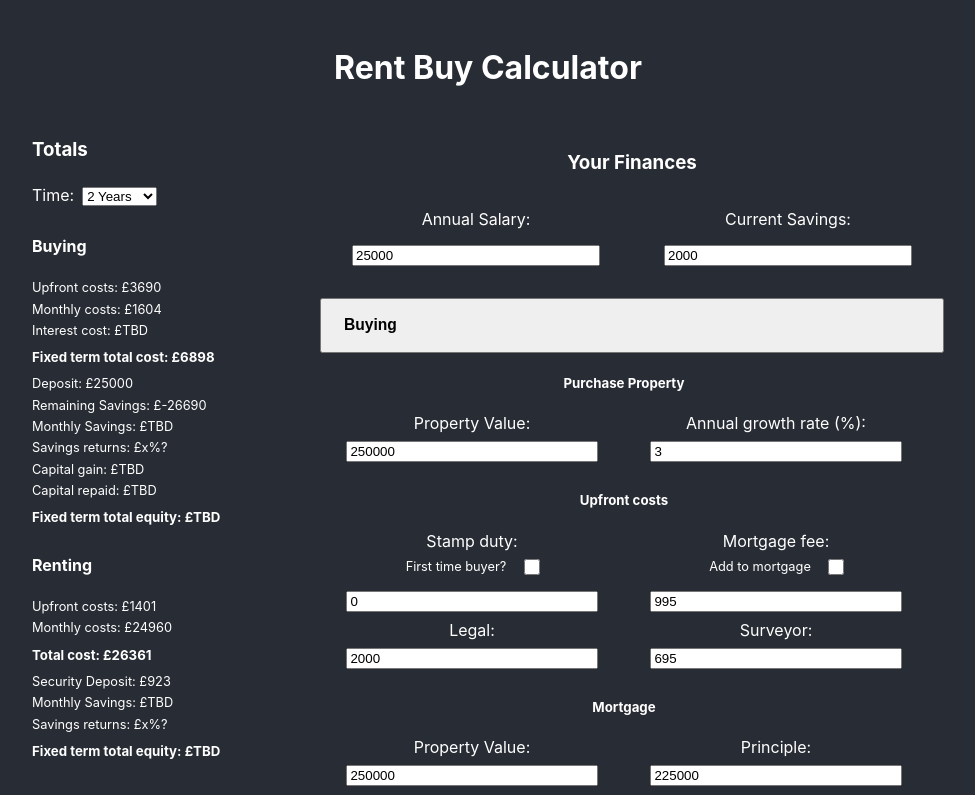
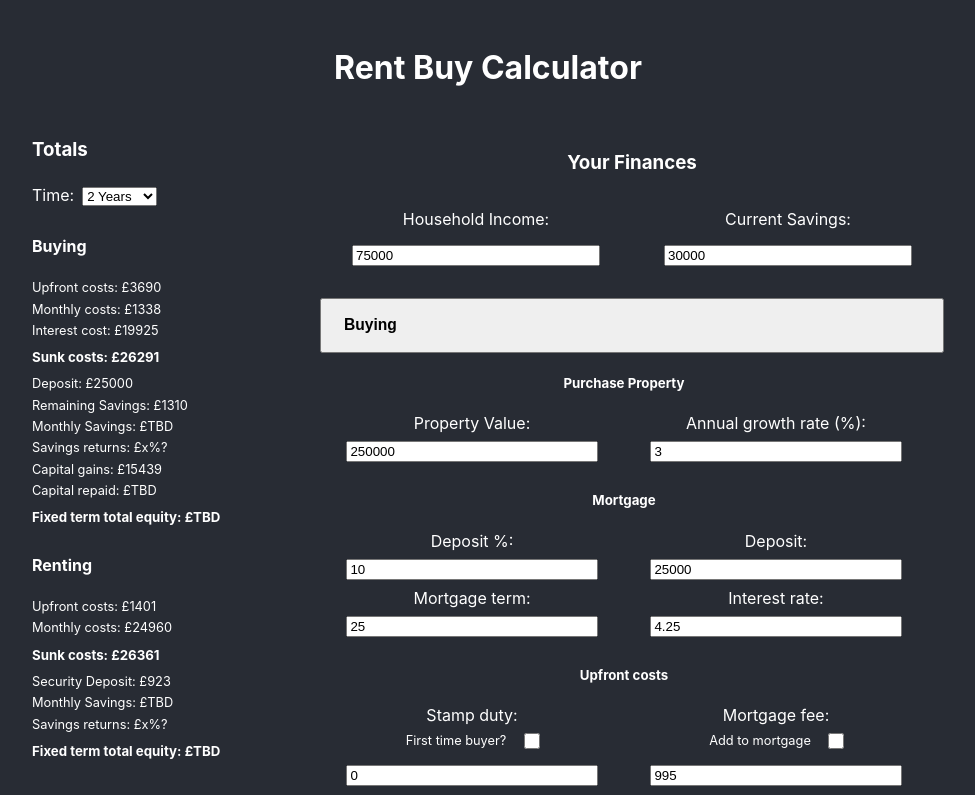
Before and after one commit to Spencer-EMS/rentbuycalc, a React (Create React App) app: page / in a window 1280 px wide. Shown: the top 795 px of the page, without its empty margins (152-1127 px from the left). Built offline with nearby package versions, Linux system fonts and the light colour scheme.

Commit message:
completed buy totals for interest cost & capital gains

```diff
--- a/src/components/BuyForm/BuyForm.js
+++ b/src/components/BuyForm/BuyForm.js
@@ -1,14 +1,27 @@
 import React, { useState, useEffect } from 'react';
 import style from './BuyForm.module.css';
 
-const BuyForm = (props) => {
+const BuyForm = ({
+        monthlyCosts,
+        setMonthlyCosts,
+        upFrontCosts,
+        setUpFrontCosts,
+        depAmount,
+        setDepAmount,
+        fixedTerm,
+        stampDutyCost,
+        setStampDutyCost,
+        setPeriodInterestCost,
+        setTimePeriodCost,
+        setCapitalGains
+    }) => {
 
     // input variables
     const [ propValue, setPropValue ] = useState(250000);
     const [ growthRate, setGrowthRate ] = useState(3);
     const [ depPercent, setDepPercent ] = useState(10);
     const [ mortTerm, setMortTerm ] = useState(25);
-    const [ intRate, setIntRate ] = useState(6.25);
+    const [ intRate, setIntRate ] = useState(4.25);
 
     // readOnly values
     const [ mortPrinciple, setMortPrinciple ] = useState(0);
@@ -31,7 +44,7 @@ const BuyForm = (props) => {
 
     // Stamp Duty & Deposit
     useEffect(() => {
-        props.setDepAmount(propValue*(depPercent/100));
+        setDepAmount(propValue*(depPercent/100));
         var test1 = propValue-(propValue*(depPercent/100));
         setMortPrinciple(test1);
         const stampDuty = (value, ftbBool) => {
@@ -46,7 +59,7 @@ const BuyForm = (props) => {
                 } else {
                     sdltTotal = ((value - 1499999)*0.12)+((value - 925001)*0.1)+(675000*0.05);
                 }
-                props.setStampDutyCost(sdltTotal);
+                setStampDutyCost(sdltTotal);
             } else if (ftbBool === true) {
                 if (value <= 425000) {
                     sdltTotal = 0;
@@ -59,12 +72,23 @@ const BuyForm = (props) => {
                 } else {
                     sdltTotal = ((value - 1499999)*0.12)+((value - 925001)*0.1)+(675000*0.05);
                 }
-                props.setStampDutyCost(sdltTotal);
+                setStampDutyCost(sdltTotal);
             }
         }
         stampDuty(propValue, ftbCheckBox);
-    }, [propValue, ftbCheckBox, depPercent, props]);
+    }, [propValue, ftbCheckBox, depPercent, setDepAmount, setStampDutyCost]);
 
+    // Calculating Interest Cost across the time period [Formula: A=(P(1+r/n)^nt)-P]
+    useEffect(() => {
+        var intCost;
+        intCost = mortPrinciple*((1+((intRate/100)/12))**(12*fixedTerm));
+        intCost = intCost - mortPrinciple;
+        setPeriodInterestCost(intCost);
+        // Buy cost over fixed term
+        const termCost = fixedTerm*monthlyCosts;
+        const totalBuyCost = upFrontCosts+termCost+intCost;
+        setTimePeriodCost(totalBuyCost);
+    }, [setPeriodInterestCost, setTimePeriodCost, fixedTerm, upFrontCosts, monthlyCosts, mortPrinciple, intRate]);
 
     // Monthly Mortgage Payments
     useEffect(() => {
@@ -76,23 +100,23 @@ const BuyForm = (props) => {
     useEffect(() => { // upFront cost Sum
         var upfrontCostSum;
         if (addToMortgage !== false) {
-            upfrontCostSum = props.stampDutyCost + legalCost + survCost;
+            upfrontCostSum = stampDutyCost + legalCost + survCost;
         } else {
-            upfrontCostSum = props.stampDutyCost + legalCost + mortFee + survCost;
+            upfrontCostSum = stampDutyCost + legalCost + mortFee + survCost;
         }
-        props.setUpFrontCosts(upfrontCostSum);
-    }, [props, legalCost, mortFee, survCost, addToMortgage]);
+        setUpFrontCosts(upfrontCostSum);
+    }, [setUpFrontCosts, stampDutyCost, legalCost, mortFee, survCost, addToMortgage]);
 
     useEffect(() => { // Monthly cost sum
         const monthlyCostSum = mortgagePayment + monthlyMaintenance + servCharge + groundRent;
-        props.setMonthlyCosts(monthlyCostSum);
-    }, [mortgagePayment, monthlyMaintenance, servCharge, groundRent, props]);
+        setMonthlyCosts(monthlyCostSum);
+    }, [setMonthlyCosts, mortgagePayment, monthlyMaintenance, servCharge, groundRent]);
 
-    useEffect(() => { // Buy Cost over Fixed Term
-        const termCost = props.fixedTerm*props.monthlyCosts;
-        var totalBuyCost = props.upFrontCosts+termCost;
-        props.setTimePeriodCost(totalBuyCost);
-    }, [props]);
+    useEffect(() => { // Capital Gains
+        const futureMarketValue = propValue*((1+((growthRate/100)/12))**(12*fixedTerm));
+        const capGain = futureMarketValue - propValue;
+        setCapitalGains(capGain);
+    }, [fixedTerm, stampDutyCost, setCapitalGains, setMonthlyCosts, propValue, growthRate]);
 
 
     // Event handlers
@@ -113,12 +137,12 @@ const BuyForm = (props) => {
     const handleDepChange = event => {
         const newDepPerc = parseInt(event.target.value);
         setDepPercent(newDepPerc);
-        props.setDepAmount((newDepPerc/100)*propValue);
+        setDepAmount((newDepPerc/100)*propValue);
     }
 
     const handleDepAmountChange = event => {
         var newDepAmount = parseInt(event.target.value);
-        props.setDepAmount(newDepAmount);
+        setDepAmount(newDepAmount);
         var newDepPerc = newDepAmount/propValue;
         newDepPerc = (newDepPerc*100).toFixed(1);
         setDepPercent(newDepPerc);
@@ -126,7 +150,7 @@ const BuyForm = (props) => {
 
     // const handleFtermChange = (event) => {
     //     const newFixedTerm = parseInt(event.target.value);
-    //     props.setFixedTerm(newFixedTerm);
+    //     .setFixedTerm(newFixedTerm);
     // }
 
     const handleMortTermChange = (event) => {
@@ -203,15 +227,31 @@ const BuyForm = (props) => {
                     <label htmlFor="pGrowth">Annual growth rate (%):
                         <input type="number" id="pGrowth" name="pGrowth" defaultValue={growthRate} onChange={handleGrowthRateChange}/>
                     </label>
-                    {/* <label htmlFor="fterm">Fixed term:
-                        <select id="fterm" name="fterm" defaultValue={props.fixedTerm} onChange={handleFtermChange} className={style.dropDown}>
-                            <option type="number" value="1">1 Year</option>
-                            <option type="number" value="2">2 Years</option>
-                            <option type="number" value="3">3 Years</option>
-                            <option type="number" value="4">4 Years</option>
-                            <option type="number" value="5">5 Years</option>
-                        </select>
-                    </label> */}
+                </div>
+                <h5>Mortgage</h5>
+                {/* <div className={style.flexNorm}>
+                    <label htmlFor="propValueRef">Property Value:
+                        <input readOnly type="number" id="propValueRef" name="propValueRef" value={propValue}/>
+                    </label>
+                    <label htmlFor="princ">Principle:
+                        <input readOnly type="number" id="princ" name="princ" value={mortPrinciple}/>
+                    </label>
+                </div> */}
+                <div className={style.flexNorm}>
+                    <label htmlFor="dperc">Deposit %:
+                        <input type="number" id="dperc" name="dperc" value={depPercent} onChange={handleDepChange}/>
+                    </label>
+                    <label htmlFor="dvalue">Deposit:
+                        <input type="number" id="deposit" name="deposit" value={depAmount} onChange={handleDepAmountChange}/>
+                    </label>
+                </div>
+                <div className={style.flexNorm}>
+                    <label htmlFor="dperc">Mortgage term:
+                        <input type="number" id="dperc" name="dperc" defaultValue={mortTerm} onChange={handleMortTermChange}/>
+                    </label>
+                    <label htmlFor="irate">Interest rate:
+                        <input type="number" id="irate" name="irate" defaultValue={intRate} onChange={handleIntChange}/>
+                    </label>
                 </div>
                 <h5>Upfront costs</h5>
                 <div className={style.flexNorm}>
@@ -220,7 +260,7 @@ const BuyForm = (props) => {
                             <p>First time buyer?</p>
                             <input type="checkbox" id="ftbCheck" name="ftbCheck" onChange={handleCheckChange} defaultValue={ftbCheckBox}/>
                         </div>
-                        <input type="number" id="lcost" name="lcost" readOnly value={props.stampDutyCost.toFixed(0)}/>
+                        <input type="number" id="lcost" name="lcost" readOnly value={stampDutyCost.toFixed(0)}/>
                     </label>
                     <label htmlFor="mortgageFees">Mortgage fee:
                         <div className={style.stampFlex}>
@@ -238,35 +278,10 @@ const BuyForm = (props) => {
                         <input type="number" id="scost" name="scost" defaultValue={survCost} onChange={handleSurvCostChange}/>
                     </label>
                 </div>
-                <h5>Mortgage</h5>
-                <div className={style.flexNorm}>
-                    <label htmlFor="propValueRef">Property Value:
-                        <input readOnly type="number" id="propValueRef" name="propValueRef" value={propValue}/>
-                    </label>
-                    <label htmlFor="princ">Principle:
-                        <input readOnly type="number" id="princ" name="princ" value={mortPrinciple}/>
-                    </label>
-                </div>
-                <div className={style.flexNorm}>
-                    <label htmlFor="dperc">Deposit %:
-                        <input type="number" id="dperc" name="dperc" value={depPercent} onChange={handleDepChange}/>
-                    </label>
-                    <label htmlFor="dvalue">Deposit:
-                        <input type="number" id="deposit" name="deposit" value={props.depAmount} onChange={handleDepAmountChange}/>
-                    </label>
-                </div>
-                <div className={style.flexNorm}>
-                    <label htmlFor="dperc">Mortgage term:
-                        <input type="number" id="dperc" name="dperc" defaultValue={mortTerm} onChange={handleMortTermChange}/>
-                    </label>
-                    <label htmlFor="irate">Interest rate:
-                        <input type="number" id="irate" name="irate" defaultValue={intRate} onChange={handleIntChange}/>
-                    </label>
-                </div>
                 <h5>Monthly costs</h5>
                 <div className={style.flexNorm}>
                     <label htmlFor="mPayment">Mortgage Payment:
-                        <input readOnly type="number" id="mPayment" name="mPayment" value={mortgagePayment.toFixed(2)}/>
+                        <input readOnly type="number" id="mPayment" name="mPayment" value={mortgagePayment.toFixed(0)}/>
                     </label>
                     <label htmlFor="grent">Maintenance:
                         <input type="number" id="grent" name="grent" defaultValue={monthlyMaintenance} onChange={handleMaintenanceChange}/>
--- a/src/components/Calculator/Calculator.js
+++ b/src/components/Calculator/Calculator.js
@@ -12,8 +12,8 @@ const Calculator = () => {
     const [ fixedTerm, setFixedTerm ] = useState(2);
 
     // Personal Finances
-    const [ annualIncome, setAnnualIncome ] = useState(25000);
-    const [ currentSavings, setCurrentSavings ] = useState(2000);
+    const [ annualIncome, setAnnualIncome ] = useState(75000);
+    const [ currentSavings, setCurrentSavings ] = useState(30000);
 
     // upfront cost variables BUY
     const [ stampDutyCost, setStampDutyCost ] = useState(0);
@@ -30,11 +30,13 @@ const Calculator = () => {
     const [ timePeriodCost, setTimePeriodCost ] = useState(0);
     const [ upFrontRentCost, setUpFrontRentCost ] = useState(0);
     const [ rentMonthlyCost, setRentMonthlyCost ] = useState(0);
+    const [ periodInterestCost, setPeriodInterestCost ] = useState(0);
+    const [ capitalGains, setCapitalGains ] = useState(0);
+    const [ capitalRepaid, setCapitalRepaid ] = useState(0);
 
     // Booleans
     const [ buyInputBool, setBuyInputBool ] = useState(false);
     const [ rentInputButton, setRentInputButton ] = useState(false);
-
 
     // Event handlers
     const handleBuyButton = () => {
@@ -60,6 +62,8 @@ const Calculator = () => {
                     rentMonthlyCost={rentMonthlyCost}
                     upFrontRentCost={upFrontRentCost}
                     securityDeposit={securityDeposit}
+                    periodInterestCost={periodInterestCost}
+                    capitalGains={capitalGains}
                 />
                 <div className={style.colFlex}>
                 <PersonalFinances
@@ -83,10 +87,11 @@ const Calculator = () => {
                             depAmount={depAmount}
                             setDepAmount={setDepAmount}
                             fixedTerm={fixedTerm}
-                            setFixedTerm={setFixedTerm}
                             stampDutyCost={stampDutyCost}
                             setStampDutyCost={setStampDutyCost}
+                            setPeriodInterestCost={setPeriodInterestCost}
                             setTimePeriodCost={setTimePeriodCost}
+                            setCapitalGains={setCapitalGains}
                         />
                     {/* //     :
                     //     <></>
--- a/src/components/PersonalFinances/PersonalFinances.js
+++ b/src/components/PersonalFinances/PersonalFinances.js
@@ -19,7 +19,7 @@ const PersonalFinances = (props) => {
             <h3>Your Finances</h3>
             <div className={style.financeFlex}>
                 <div className={style.colFlex}>
-                    <p>Annual Salary:</p>
+                    <p>Household Income:</p>
                     <input type="number" id="asalary" name="asalary" defaultValue={props.annualIncome} onChange={handleIncomeChange}/>
                 </div>
                 <div className={style.colFlex}>
--- a/src/components/Totals/Totals.js
+++ b/src/components/Totals/Totals.js
@@ -7,7 +7,6 @@ const Totals = (props) => {
         const newFixedTerm = parseInt(event.target.value);
         props.setFixedTerm(newFixedTerm);
     }
-
 
     return(
         <div className={style.Totals}>
@@ -27,21 +26,21 @@ const Totals = (props) => {
                 <h4>Buying</h4>
                 <p>Upfront costs: £{props.sumUpFrontCosts.toFixed(0)}</p>
                 <p>Monthly costs: £{props.sumMonthlyCosts.toFixed(0)}</p>
-                <p>Interest cost: £TBD</p>
-                <h5>Fixed term total cost: £{props.buyTotalCost.toFixed(0)}</h5>
+                <p>Interest cost: £{props.periodInterestCost.toFixed(0)}</p>
+                <h5>Sunk costs: £{props.buyTotalCost.toFixed(0)}</h5>
 
                 <p>Deposit: £{props.depositAmount.toFixed(0)}</p>
                 <p>Remaining Savings: £{(props.currentSavings-props.sumUpFrontCosts-props.depositAmount)}</p>
                 <p>Monthly Savings: £TBD</p>
                 <p>Savings returns: £x%?</p>
-                <p>Capital gain: £TBD</p>
+                <p>Capital gains: £{props.capitalGains.toFixed(0)}</p>
                 <p>Capital repaid: £TBD</p>
                 <h5>Fixed term total equity: £TBD</h5>
 
                 <h4>Renting</h4>
                 <p>Upfront costs: £{props.upFrontRentCost}</p>
                 <p>Monthly costs: £{props.rentMonthlyCost.toFixed(0)}</p>
-                <h5>Total cost: £{props.upFrontRentCost+props.rentMonthlyCost}</h5>
+                <h5>Sunk costs: £{(props.upFrontRentCost+props.rentMonthlyCost).toFixed(0)}</h5>
                 <p>Security Deposit: £{props.securityDeposit.toFixed(0)}</p>
                 <p>Monthly Savings: £TBD</p>
                 <p>Savings returns: £x%?</p>
```
